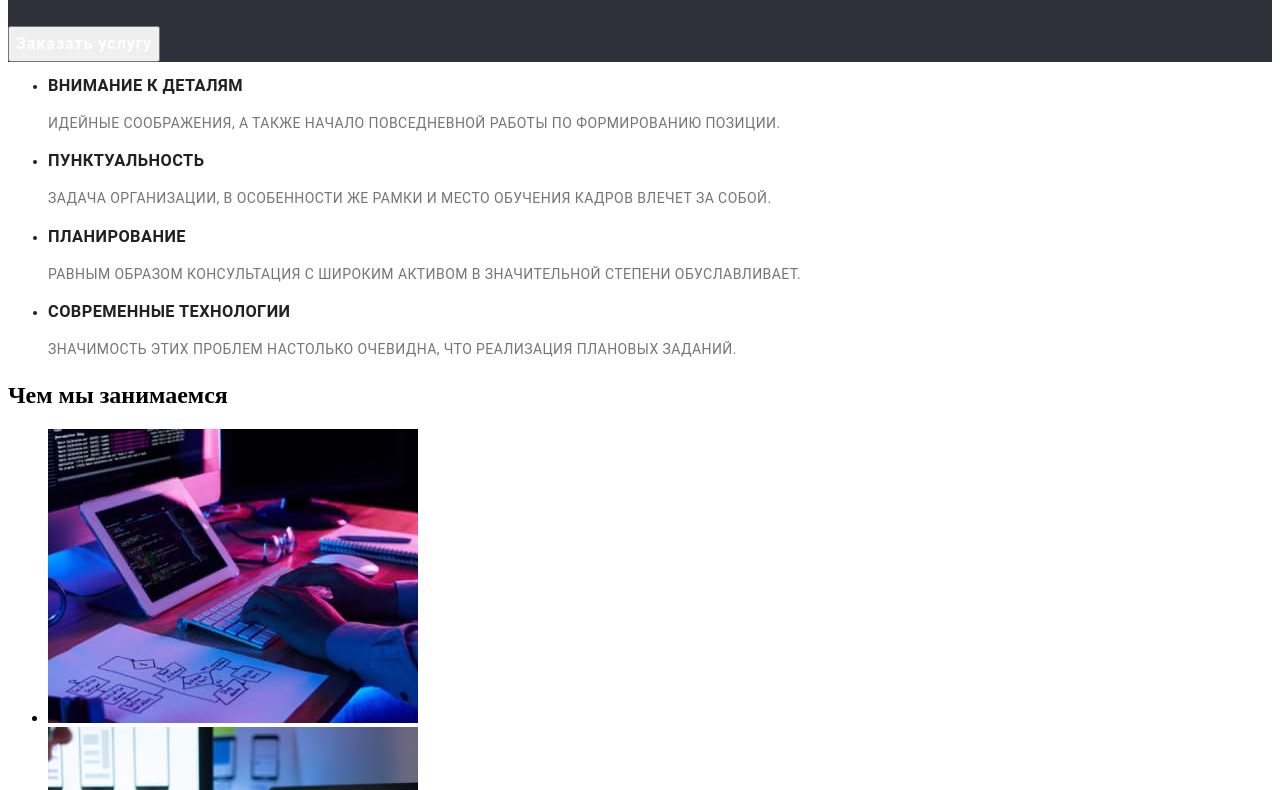
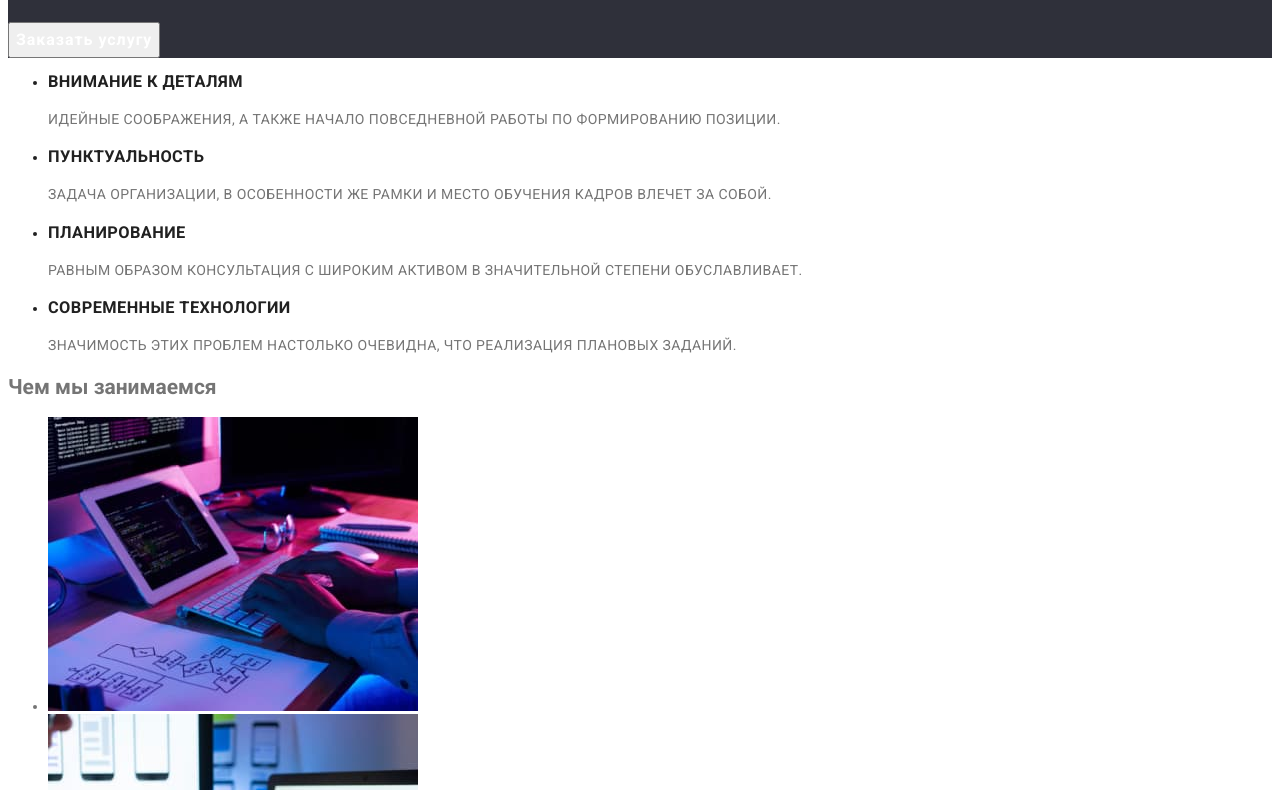
Before and after one commit to OlegKravinskyy/goit-markup-hw-02, a plain HTML site: page index.html in a window 1280 px wide. Shown: the part 260-1050 px from the top of the page. Drawn offline with Linux system fonts and the light colour scheme.

Commit message:
подключение шрифтов и создан body

```diff
--- a/css/style.css
+++ b/css/style.css
@@ -1,4 +1,9 @@
 body {
+  font-family: 'Roboto', sans-serif;
+  font-weight: 400;
+  font-style: normal;
+  font-size: 14px;
+  color: #757575;
 }
 .hidden-title {
   width: 1px;
--- a/index.html
+++ b/index.html
@@ -5,6 +5,12 @@
     <meta http-equiv="X-UA-Compatible" content="IE=edge" />
     <meta name="viewport" content="width=device-width, initial-scale=1.0" />
     <title>Business planning</title>
+    <link rel="preconnect" href="https://fonts.googleapis.com" />
+    <link rel="preconnect" href="https://fonts.gstatic.com" crossorigin />
+    <link
+      href="https://fonts.googleapis.com/css2?family=Raleway:ital,wght@1,700&family=Roboto:wght@400;500;700;900&display=swap"
+      rel="stylesheet"
+    />
     <link rel="stylesheet" href="./css/style.css" />
   </head>
   <body>
```
